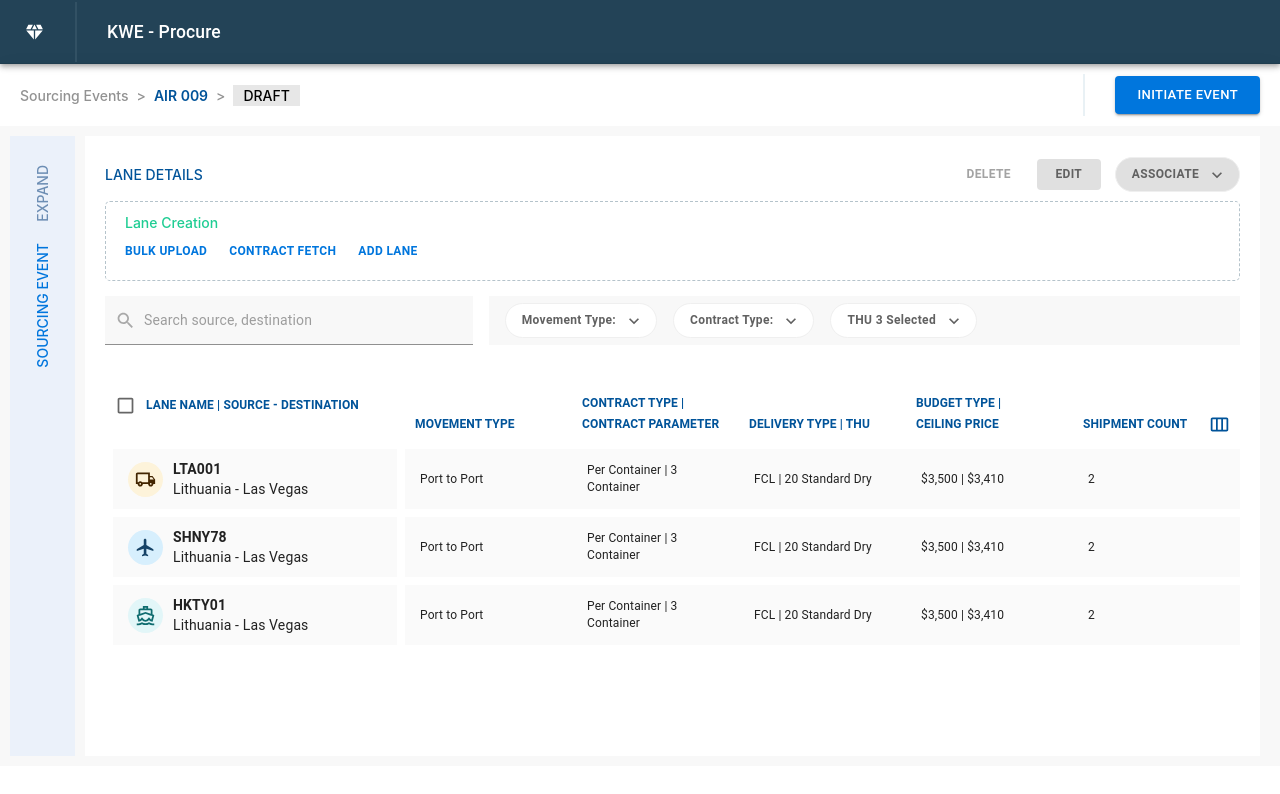
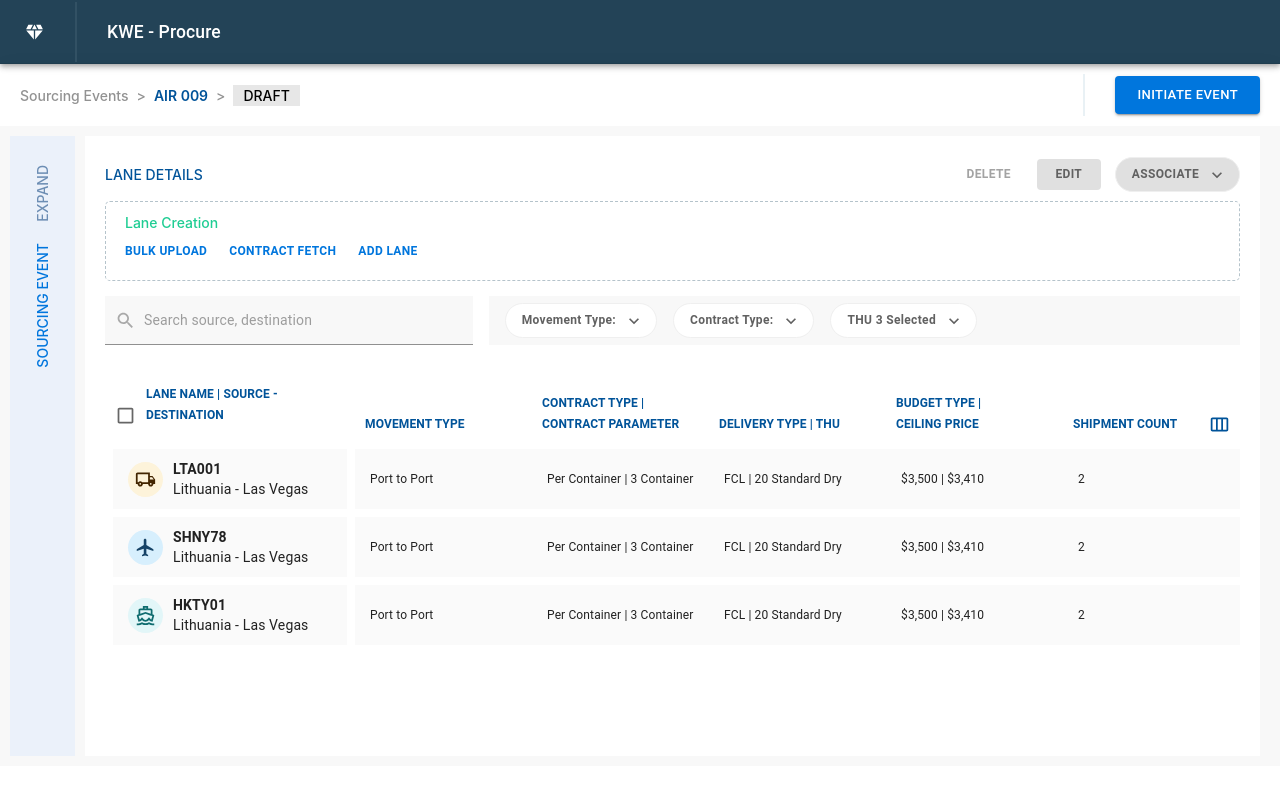
Before and after one commit to Saran1612/pando_task, a React (Create React App) app: page / in a window 1280 px wide. Shown: the top 794 px of the page. Built offline with nearby package versions, Linux system fonts and the light colour scheme.

Commit message:
Completed!

```diff
--- a/src/App.css
+++ b/src/App.css
@@ -6,9 +6,9 @@
 }
 
 .vertical-line {
-  border-left: 2px solid #325164; /* Adjust thickness and color */
-  height: 60px; /* Adjust height */
-  margin: 0 30px; /* Optional margin */
+  border-left: 2px solid #325164;
+  height: 60px;
+  margin: 0 30px;
 }
 
 .vertical-line_two {
@@ -136,7 +136,6 @@
 
 .outer-content-wrap-head {
   width: 100%;
-  /* padding: 10px 20px; */
   min-height: 60px;
   display: flex;
   align-items: start;
--- a/src/components/drawer.jsx
+++ b/src/components/drawer.jsx
@@ -2,8 +2,6 @@ import * as React from 'react';
 import { styled, useTheme } from '@mui/material/styles';
 import Box from '@mui/material/Box';
 import MuiDrawer from '@mui/material/Drawer';
-import MuiAppBar from '@mui/material/AppBar';
-import Typography from '@mui/material/Typography';
 import { Expand } from './expand';
 import { Collapses } from './collapse';
 import { MainContent } from './mainContent';
@@ -83,7 +81,7 @@ export default function MiniDrawer() {
 
             </Drawer>
             <Box component="main" sx={{ flexGrow: 1 }}>
-                <MainContent />
+                <MainContent openLeft={open}/>
             </Box>
         </Box>
     );
--- a/src/components/expand.jsx
+++ b/src/components/expand.jsx
@@ -1,4 +1,4 @@
-import { IconButton, List, ListItem, styled } from '@mui/material';
+import {  List, ListItem } from '@mui/material';
 import React from 'react'
 
 export const Expand = ({ handleDrawerOpen, handleDrawerClose }) => {
--- a/src/components/mainContent.jsx
+++ b/src/components/mainContent.jsx
@@ -7,7 +7,6 @@ import FileCopyIcon from "@mui/icons-material/FileCopy";
 import RightDrawer from "./rightDrawer";
 import { SearchBar } from "./searchbar";
 import { Grid } from "@mui/material";
-import Dropdown from "./dropdown";
 import CollapseTable from "./table";
 
 const menuItems = [
@@ -25,7 +24,7 @@ const menuItems = [
   },
 ];
 
-export const MainContent = () => {
+export const MainContent = ({openLeft}) => {
   const [open, setOpen] = useState(false);
 
   const handleDrawerOpen = () => {
@@ -75,7 +74,7 @@ export const MainContent = () => {
           <div className="flex justify-start items-center">
             <Buttons
               text="BULK UPLOAD"
-              onClick={handleDrawerOpen} // Open drawer on button click
+              onClick={handleDrawerOpen}
               variant="text"
               className="!text-[12px] !font-semibold !text-[#0076DD]"
             />
@@ -131,14 +130,12 @@ export const MainContent = () => {
         </div>
 
         <div className="my-[20px] flex ">
-          <CollapseTable />
+          <CollapseTable openLeft={openLeft} openRight={open}/>
         </div>
       </div>
       <div>
         <RightDrawer open={open} handleDrawerClose={handleDrawerClose} />
       </div>
-
-      {/* Right Drawer */}
     </div>
   );
 };
--- a/src/components/table.jsx
+++ b/src/components/table.jsx
@@ -1,5 +1,4 @@
 import React from "react";
-import FireTruckIcon from "@mui/icons-material/FireTruck";
 import {
   Table,
   TableBody,
@@ -25,14 +24,9 @@ const useStyles = makeStyles({
     position: "sticky",
     left: 0,
     background: "white",
-    width:300,
-    minWidth: 300,
+    width:250,
+    minWidth: 250,
     maxWidth: 800,
-  },
-  container: {
-    width:"100%",
-    minWidth: 500,
-    overflowX: 'auto', // Allows for horizontal scrolling
   },
 });
 
@@ -90,16 +84,16 @@ const rows = [
   ),
 ];
 
-export default function CollapseTable() {
+export default function CollapseTable({openRight,openLeft}) {
   const classes = useStyles();
 
   return (
     <>
-      <TableContainer className={classes.container}>
+      <TableContainer style={{width: openRight & openLeft ? "45vw" : "100%" }} >
         <Table
           className={`${classes.table} table-container`}
           aria-label="simple table"
-          style={{ tableLayout: "fixed",overflow:"scroll" }}
+          style={{ tableLayout: "fixed",overflow:"scroll",width: openRight & openLeft ? "70vw" : "100%" }}
         >
           <TableHead>
             <TableRow>
@@ -144,17 +138,13 @@ export default function CollapseTable() {
           </TableHead>
           <TableBody>
             {rows.map((row) => {
-                console.log(row,"check ind row")
-                // let Iconss = row.icons;
                 return(
               <TableRow key={row.name}>
                 <TableCell
                   className={`${classes.sticky} table-horizontal-head`}
                 >
                   <div className="outer-content-wrap ">
-
-                        {/* <Iconss/> */}{row.icons}
-
+                      {row.icons}
                     <div className="inner-content-wrap flex flex-col">
                       <span className="route-head-info">{row.name}</span>
                       <div>{row.travelRoute}</div>
```
